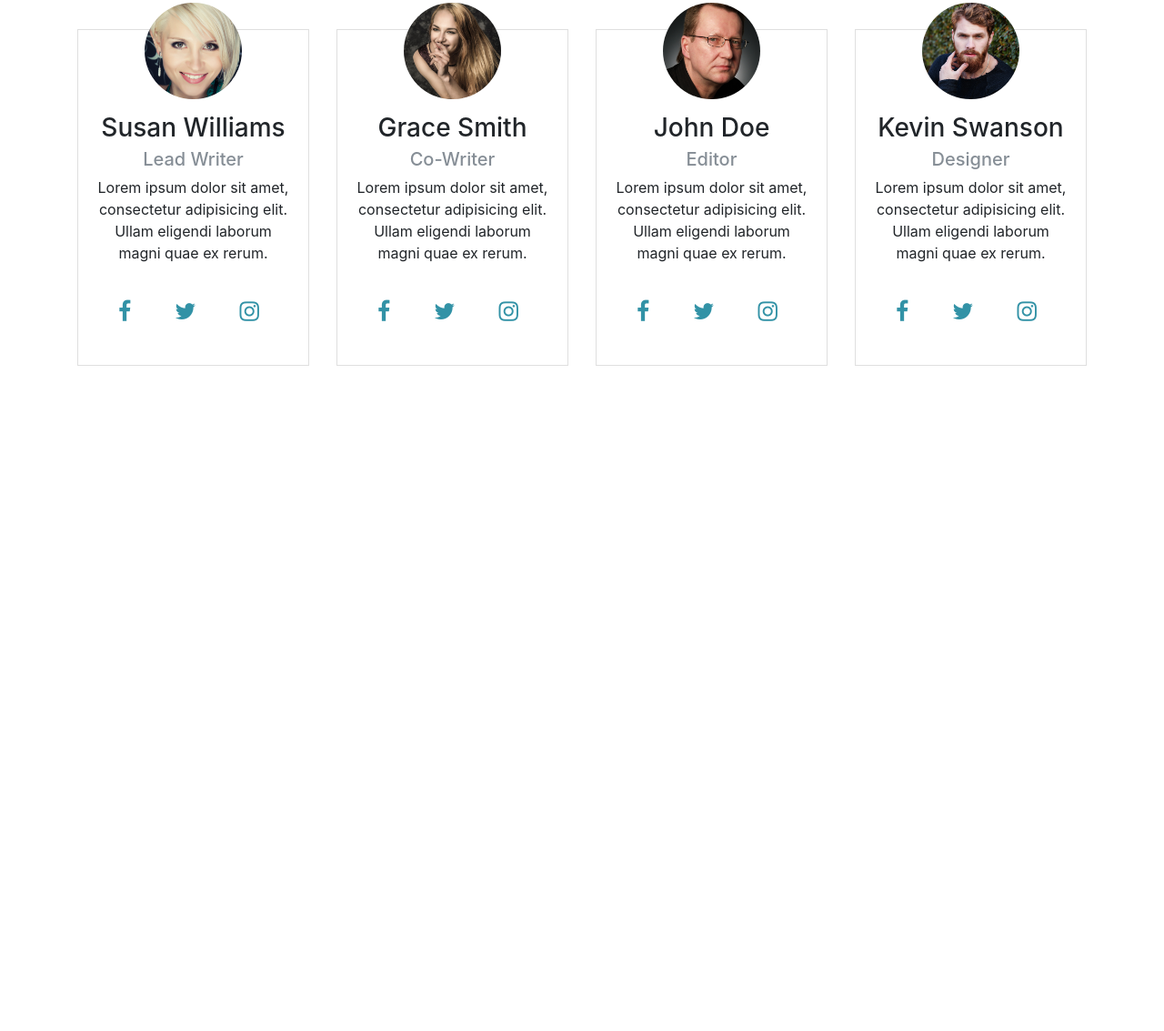
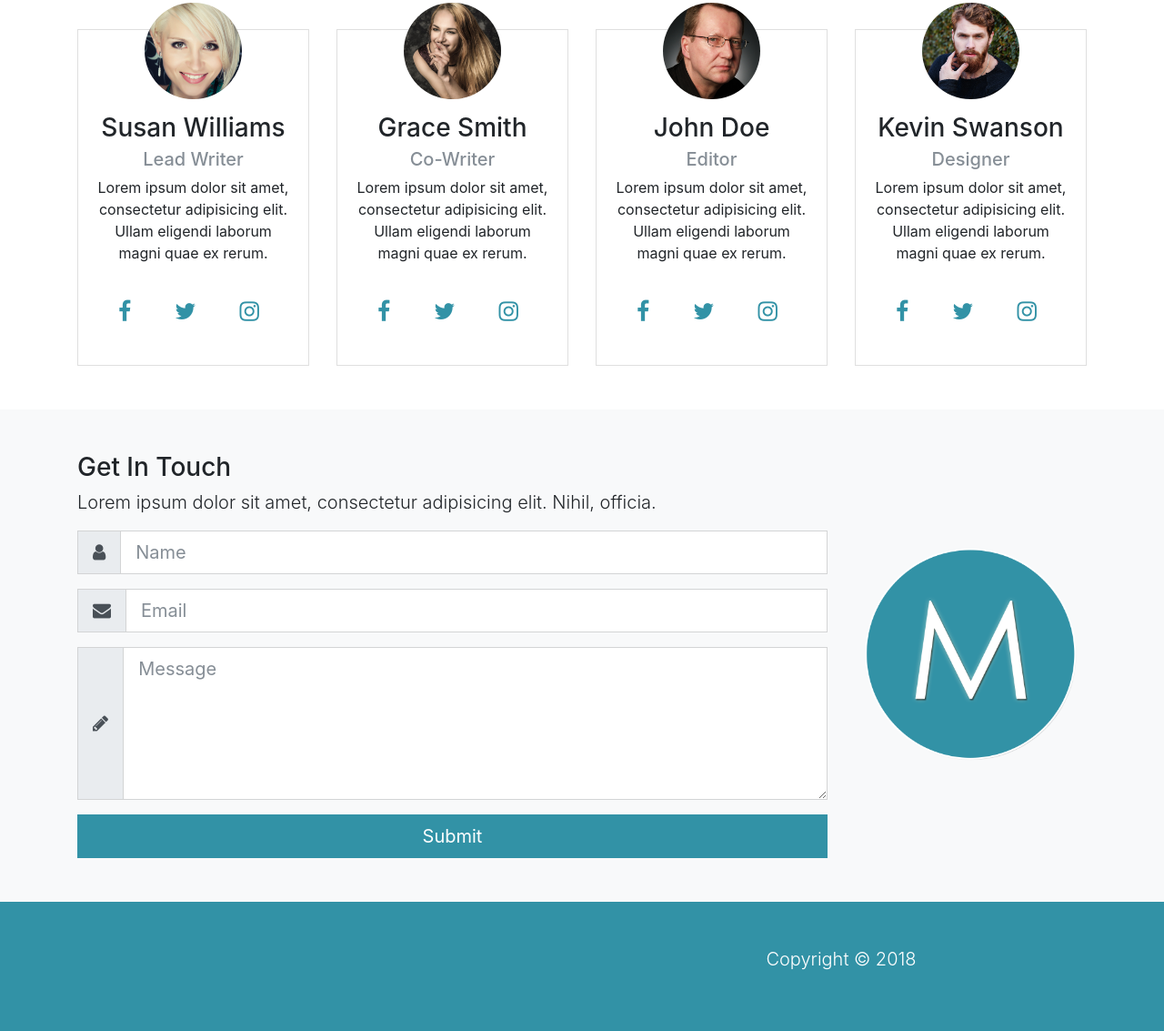
Before and after one commit to GBressler/Mizuxe, a website: page src/index.html in a window 1280 px wide. Shown: the part 1927-3060 px from the top of the page at 91% size. Before the commit the page ends 2377 px from the top, so only its background shows below. Drawn offline with Linux system fonts and the light colour scheme.

Commit message:
Add contact and footer

```diff
--- a/src/index.html
+++ b/src/index.html
@@ -276,6 +276,53 @@
     </div>
   </section>
 
+  <!-- CONTACT -->
+  <section id="contact" class="bg-light py-5">
+    <div class="container">
+      <div class="row">
+        <div class="col-lg-9">
+          <h3>Get In Touch</h3>
+          <p class="lead">Lorem ipsum dolor sit amet, consectetur adipisicing elit. Nihil, officia.</p>
+          <form>
+            <div class="form-group">
+              <div class="input-group input-group-lg">
+                <span class="input-group-addon"><i class="fa fa-user"></i></span>
+                <input type="text" class="form-control" placeholder="Name">
+              </div>
+            </div>
+            <div class="form-group">
+              <div class="input-group input-group-lg">
+                <span class="input-group-addon"><i class="fa fa-envelope"></i></span>
+                <input type="email" class="form-control" placeholder="Email">
+              </div>
+            </div>
+            <div class="form-group">
+              <div class="input-group input-group-lg">
+                <span class="input-group-addon"><i class="fa fa-pencil"></i></span>
+                <textarea class="form-control" placeholder="Message" rows="5"></textarea>
+              </div>
+            </div>
+            <input type="submit" value="Submit" class="btn btn-primary btn-block btn-lg">
+          </form>
+        </div>
+        <div class="col-lg-3 align-self-center">
+          <img src="img/mlogo.png" alt="" class="img-fluid">
+        </div>
+      </div>
+    </div>
+  </section>
+
+  <!-- FOOTER -->
+  <footer id="main-footer" class="py-5 bg-primary text-white">
+    <div class="container">
+      <div class="row text-center">
+        <div class="col-md-6 ml-auto">
+          <p class="lead">Copyright &copy; 2018</p>
+        </div>
+      </div>
+    </div>
+  </footer>
+
   <script src="js/jquery.min.js"></script>
   <script src="js/popper.min.js"></script>
   <script src="js/bootstrap.min.js"></script>
```
